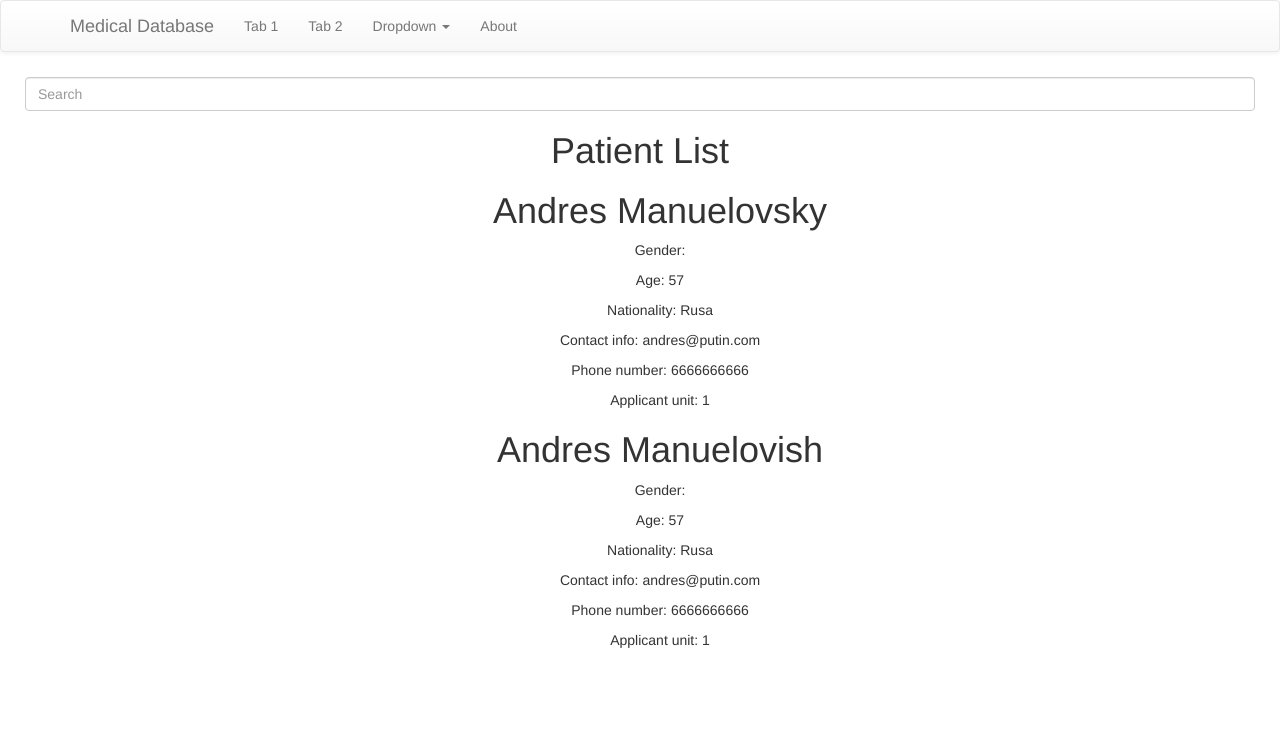
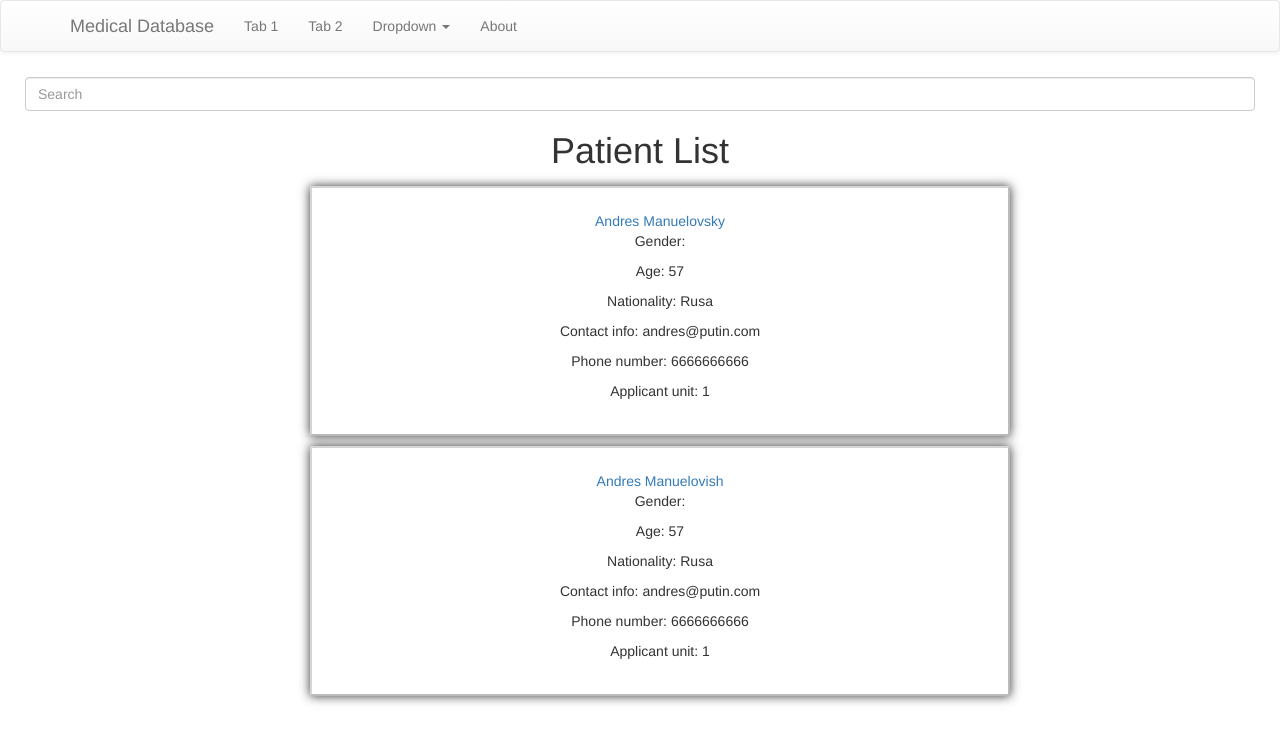
Before and after one commit to brfff10/Proyecto_Topicos, a React (Create React App) app in the folder react-test/: page /patients in a window 1280 px wide. Shown: the top 742 px of the page. Built offline with nearby package versions, Linux system fonts and the light colour scheme; no server answers.

Commit message:
Patient List now redirects to Patient Record

```diff
--- a/react-test/src/App.js
+++ b/react-test/src/App.js
@@ -18,7 +18,7 @@ const App = () => (
       <Route path="/tab2" component={UnderConstruction} />
       <Route path="/profile" component={UnderConstruction} />
       <Route path="/patients" component={PatientInfoRequests} />
-      <Route path="/patients/:id" component={UnderConstruction} />
+      <Route path="/records/:id" component={UnderConstruction} />
     </div>
   </Router>
 );
--- a/react-test/src/components/PatientInfoRequests/PatientInfoRequests.js
+++ b/react-test/src/components/PatientInfoRequests/PatientInfoRequests.js
@@ -5,7 +5,6 @@ import PatientList from './PatientList/PatientList';
 const PatientContainerStyle = styled.div`
     text-align: center;
     margin: 25px;
-
 `;
 
 class PatientInfoRequests extends Component {
@@ -18,8 +17,9 @@ class PatientInfoRequests extends Component {
         this.filterList = this.filterList.bind(this);
     }
     componentDidMount() {
-        this.getItems();
+        //this.getItems(); //activate this
         var testPatients=[{
+            patient_id: 1111,
             first_name : 'Andres',
             last_name: 'Manuelovsky',
             age: 57,
@@ -28,6 +28,7 @@ class PatientInfoRequests extends Component {
             phone_number: '6666666666',
             applicant_unit: '1'
         },{
+            patient_id: 1112,
             first_name : 'Andres',
             last_name: 'Manuelovish',
             age: 57,
@@ -35,13 +36,13 @@ class PatientInfoRequests extends Component {
             contact_info: 'andres@putin.com',
             phone_number: '6666666666',
             applicant_unit: '1'
-        }];
+        }]; //Eliminate this
         this.setState({patients: testPatients, searchResults: testPatients})
     }
     getItems(){
         fetch('http://localhost:8000/api/patients/')
             .then(results => results.json())
-            .then(results => this.setState({patients: results}));
+            .then(results => this.setState({patients: results, searchResults: results}));
     }
     filterList(event){
         var updatedList = this.state.patients;
--- a/react-test/src/components/PatientInfoRequests/PatientList/PatientList.js
+++ b/react-test/src/components/PatientInfoRequests/PatientList/PatientList.js
@@ -1,23 +1,45 @@
 import React, { Component } from 'react';
+import styled from 'styled-components';
+import { Redirect } from 'react-router-dom';
+
+const PatientStyled = styled.button`
+    box-shadow: 0px 0px 10px 0px #333;
+    width: 700px;
+    height: 250px;
+    text: center;
+    background-color: white;
+    margin: 5px
+`;
+
+const ListStyle = styled.div`
+    display: center;
+`;
 
 class PatientList extends Component {
     constructor(props){
         super(props);
+        this.state = {
+            redirect: true
+        }
     }
     render(){
         return (
             <ul>
                 {this.props.patients.map(function(patient, index){
+
+                    var link = "/record/"+patient.patient_id; //change this to actual query
                     return (
-                        <div key={index}>
-                            <h1>{patient.first_name} {patient.last_name}</h1>
+                        <ListStyle key={index}>
+                            <PatientStyled disabled>
+                                <a href={link}>{patient.first_name} {patient.last_name}</a>
                                 <p>Gender: {patient.gender}</p>
                                 <p>Age: {patient.age}</p>
                                 <p>Nationality: {patient.nationality}</p>
                                 <p>Contact info: {patient.contact_info}</p>
                                 <p>Phone number: {patient.phone_number}</p>
                                 <p>Applicant unit: {patient.applicant_unit}</p>
-                        </div>
+                            </PatientStyled>
+                        </ListStyle>
                     )
                 })}
             </ul>
```
Lines whose indentation alone changed are shown as unchanged.
